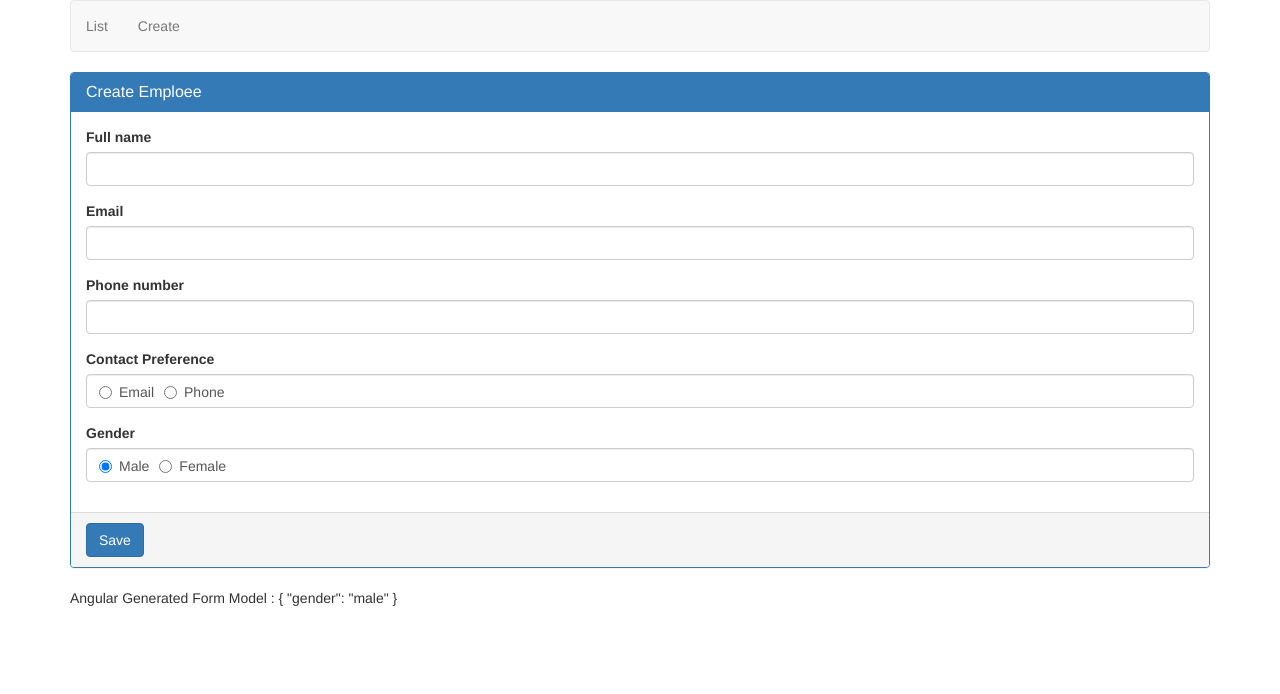
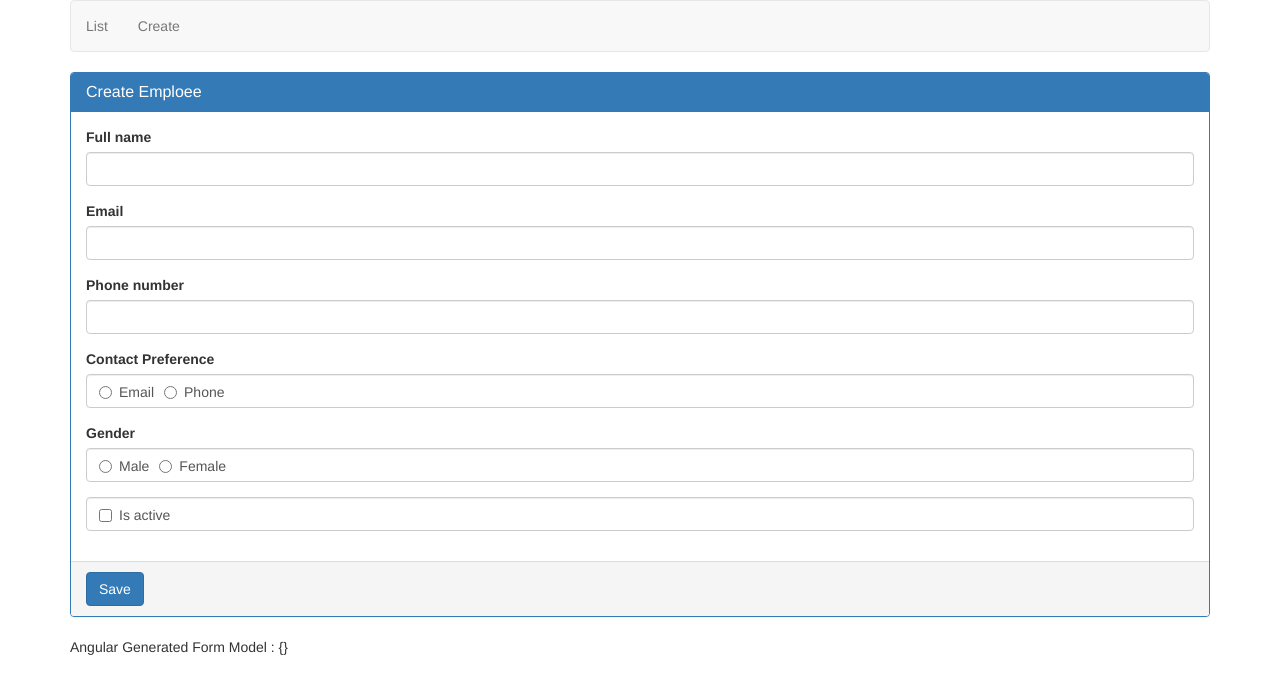
Before and after one commit to milanzivanov/kudvenkatAngularCrudApp, an Angular app: page /create in a window 1280 px wide. Shown: the top 694 px of the page. Built offline with nearby package versions, Linux system fonts and the light colour scheme.

Commit message:
checkbox in angular

```diff
--- a/src/app/employess/create-employee.component.html
+++ b/src/app/employess/create-employee.component.html
@@ -53,6 +53,15 @@
           </div>
         </div>
 
+        <div class="form-group">
+          <div class="form-control">
+            <label class="checkbox-inline">
+              <input type="checkbox" name="isActive" [(ngModel)]="isActive">
+              Is active
+            </label>
+          </div>
+        </div>
+
       </div>
       <div class="panel-footer">
         <button type="submit" class="btn btn-primary">Save</button>
--- a/src/app/employess/create-employee.component.ts
+++ b/src/app/employess/create-employee.component.ts
@@ -8,7 +8,8 @@ import { NgForm } from '@angular/forms';
 })
 export class CreateEmployeeComponent implements OnInit {
 
-  gender = 'male';
+  // isActive = true;
+  // gender = 'male';
 
   constructor() { }
 
```
